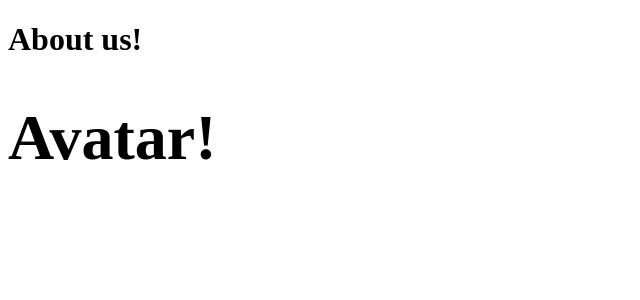
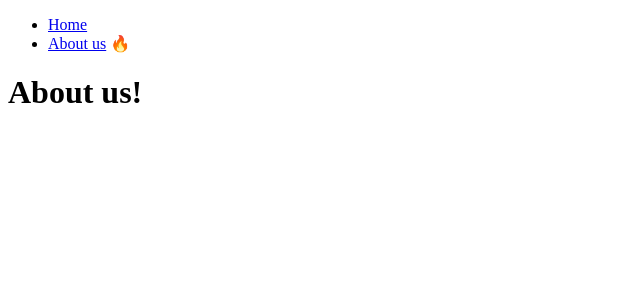
Before and after one commit to jliliflora/nextjs14-learn, a Next.js app: page /about-us in a window 1280 px wide. Shown: the top 300 px of the page, without its empty margins (0-640 px from the left). Built offline with nearby package versions, Linux system fonts and the light colour scheme.

Commit message:
2.2 not found routes ~ 2.3 SSR vs CSR

```diff
--- a/app/about-us/page.tsx
+++ b/app/about-us/page.tsx
@@ -1,5 +1,12 @@
+import Navigation from "../../components/navigation";
 import Avatar from "./components/avatar";
 
 export default function AboutUs() {
-    return <h1>About us! <Avatar/> </h1>;
+    return (
+        <div>
+            <Navigation/>
+            <h1>About us!</h1>
+            {/* <h1>About us! <Avatar/> </h1> */}
+        </div>
+    );
 }
--- /dev/null
+++ b/components/navigation.tsx
@@ -0,0 +1,20 @@
+"use client" //usePathname을 사용하려면 추가해줘야함
+import Link from "next/link";
+import { usePathname } from "next/navigation";
+
+export default function Navigation() {
+    const path = usePathname();
+    // console.log(path);
+    return (
+        <nav>
+            <ul>
+                <li>
+                    <Link href="/">Home</Link> {path === "/" ? "🔥" : ""}
+                </li>
+                <li>
+                    <Link href="/about-us">About us</Link> {path === "/about-us" ? "🔥" : ""}
+                </li>
+            </ul>
+        </nav>
+    )
+}
```
Also changed, not shown: app/not-found.tsx (added, +11 -0 lines), app/page.tsx (+7 -2 lines).
